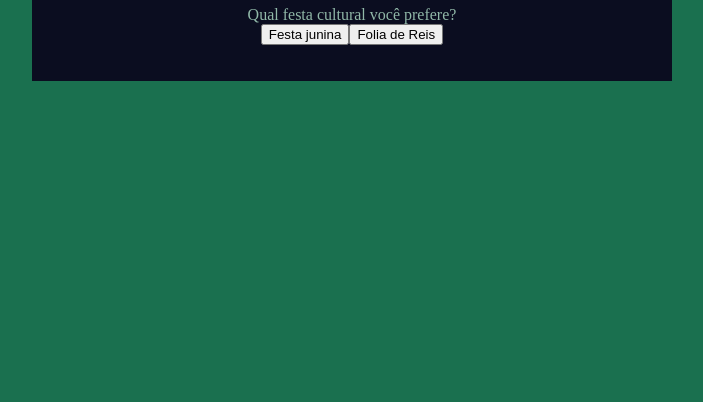
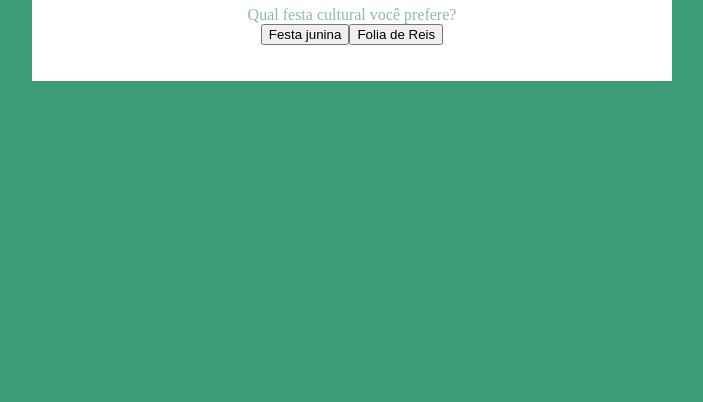
Before and after one commit to bengosi865/SiteCultural, a plain HTML site: page index.html in a window 1280 px wide. Shown: the part 414-816 px from the top of the page, without its empty margins (288-991 px from the left). Drawn offline with Linux system fonts and the light colour scheme.

Commit message:
alteração cores

```diff
--- a/style.css
+++ b/style.css
@@ -1,6 +1,6 @@
 :root {
-    --cor-fundo: #1a704f;
-    --cor-principal: #0B0D20 ;
+    --cor-fundo: #3c9c77;
+    --cor-principal: #ffffff ;
     --cor-secundaria: #212333;
     --cor-destaque: #83bba8;
     --cor-texto: #91b8a8;
```
